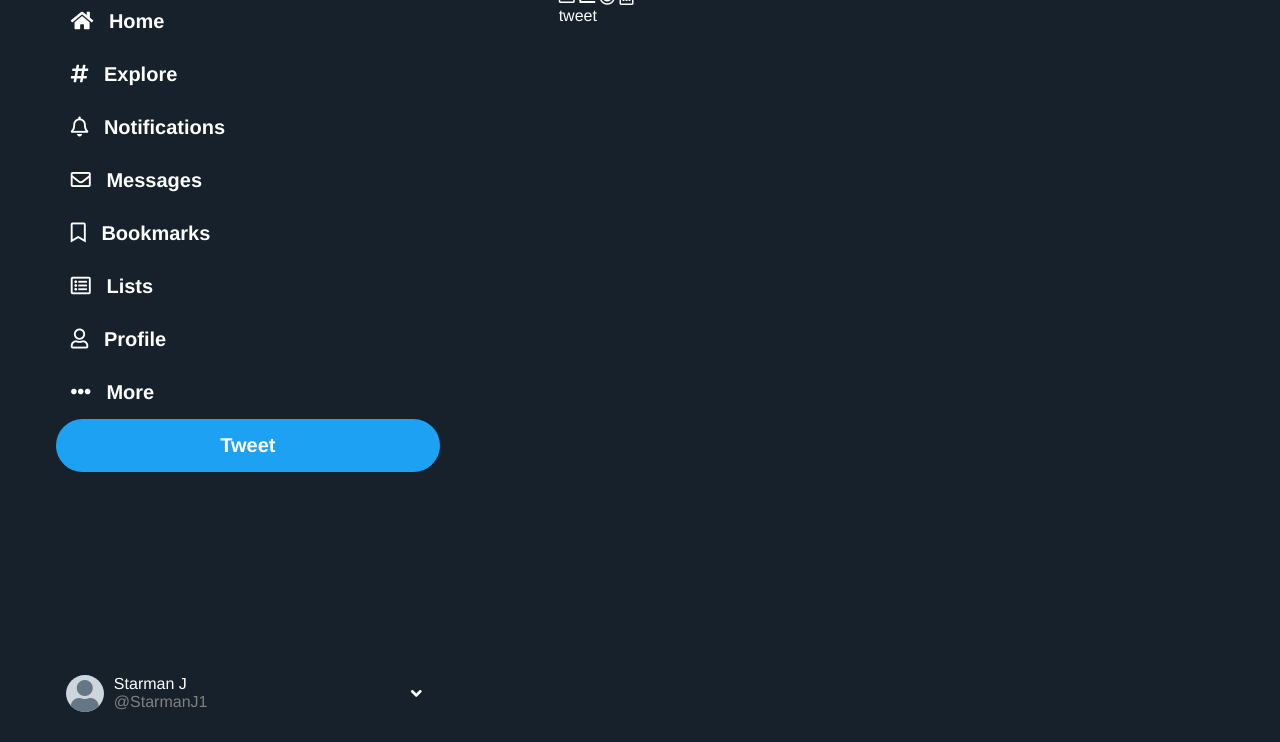
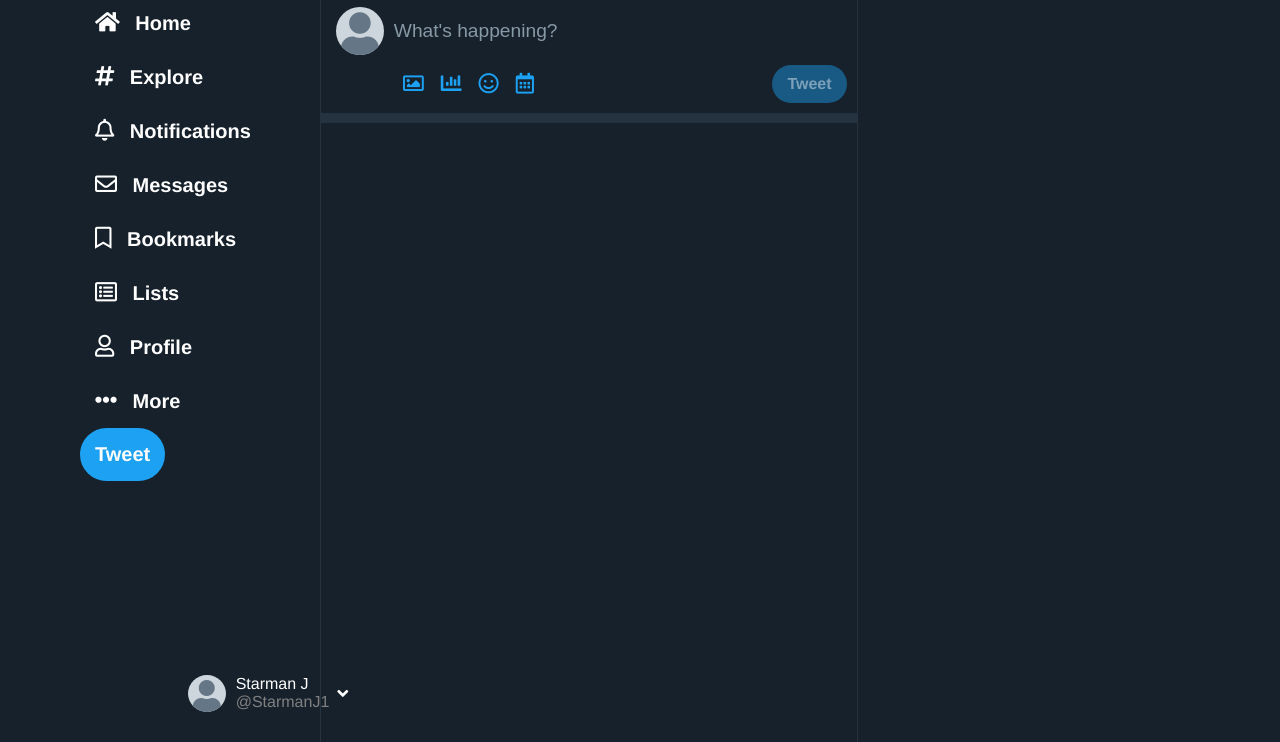
Before and after one commit to dcorso21/Twitter-Clone, a plain HTML site: page index.html in a window 1280 px wide. Shown: the part 58-800 px from the top of the page. Drawn offline with Linux system fonts and the light colour scheme.

Commit message:
latest tweets looking good

```diff
--- a/index.html
+++ b/index.html
@@ -66,12 +66,12 @@
             </div>
             <div class="main-col">
                 <div class="latest-tweets-header">
-                    <h2>Latest Tweets</h2>
+                    <h3>Latest Tweets</h3>
                 </div>
                 <div class="status">
                     <div class="type-in">
                         <i class="fas fa-user"></i>
-                        <input type="text" placeholder="What's Happening?">
+                        <input type="text" placeholder="What's happening?">
                     </div>
                     <div class="lower-btns">
                         <div class="icons">
@@ -80,7 +80,7 @@
                             <i class="far fa-smile"></i>
                             <i class="far fa-calendar-alt"></i>
                         </div>
-                        <div class="send-tweet">tweet</div>
+                        <div class="send-tweet">Tweet</div>
                     </div>
                 </div>
             </div>
--- a/styles/main.css
+++ b/styles/main.css
@@ -5,16 +5,16 @@
 }
 
 body {
-  color: white;
+  color: #fff;
+  background-color: #16212b;
   font-family: Helvetica, Arial, sans-serif;
 }
 
 .layout {
   display: grid;
+  grid-template-columns: 25% 42% 33%;
   height: 100vh;
   width: 100vw;
-  grid-template-columns: 3;
-  background-color: #16212b;
 }
 
 .side-bar {
@@ -26,7 +26,7 @@ body {
   flex-direction: column;
   justify-content: space-between;
   width: 30vw;
-  margin-left: 10%;
+  margin-left: 25%;
 }
 .side-bar ul {
   list-style: none;
@@ -45,13 +45,15 @@ body {
   background-color: #172d3f;
   color: #1da1f2;
 }
+.side-bar ul li i {
+  font-size: 110%;
+}
 .side-bar ul li span {
   margin-left: 10px;
 }
 .side-bar ul .tweet-btn {
   background-color: #1da1f2;
   text-align: center;
-  width: 100%;
 }
 .side-bar ul .tweet-btn:hover {
   background-color: #1da0f2c5;
@@ -63,7 +65,6 @@ body {
   align-items: center;
   cursor: pointer;
   border-radius: 70px;
-  width: 100%;
   margin: 20px auto;
   padding: 10px;
   justify-content: space-between;
@@ -76,13 +77,13 @@ body {
 }
 .side-bar .user-info .info-left .fa-user {
   margin-right: 10px;
+  color: #657787;
   background-color: #cdd6dd;
   padding: 5px;
   padding-bottom: 0px;
+  border-radius: 50%;
   overflow: hidden;
   font-size: 200%;
-  color: #657787;
-  border-radius: 50%;
 }
 .side-bar .user-info .info-left .handle {
   color: grey;
@@ -94,6 +95,65 @@ body {
 
 .main-col {
   grid-column: 2;
+  border-left: 1px solid #253341;
+  border-right: 1px solid #253341;
+}
+.main-col .latest-tweets-header {
+  border-bottom: 1px solid #253341;
+  padding: 15px;
+  font-size: 110%;
+}
+.main-col .status {
+  padding: 10px;
+  padding-left: 15px;
+  border-bottom: 10px solid #253341;
+}
+.main-col .status .type-in {
+  display: flex;
+  padding-bottom: 10px;
+}
+.main-col .status .type-in .fa-user {
+  margin-right: 10px;
+  color: #657787;
+  background-color: #cdd6dd;
+  padding: 5px;
+  padding-bottom: 0px;
+  border-radius: 50%;
+  overflow: hidden;
+  font-size: 270%;
+}
+.main-col .status .type-in input {
+  outline: none;
+  border: none;
+  color: #fff;
+  background-color: #16212b;
+  font-size: 1.2rem;
+}
+.main-col .status .type-in input::placeholder {
+  color: #8899a6;
+}
+.main-col .status .lower-btns {
+  display: flex;
+  justify-content: space-between;
+  align-items: center;
+}
+.main-col .status .lower-btns .icons {
+  font-size: 130%;
+  color: #1da1f2;
+  display: flex;
+  justify-content: center;
+  align-items: center;
+  margin-left: 50px;
+}
+.main-col .status .lower-btns .icons i {
+  margin-left: 17px;
+}
+.main-col .status .lower-btns .send-tweet {
+  background-color: #1da0f273;
+  color: #ffffff6e;
+  padding: 10px 15px;
+  border-radius: 70px;
+  font-weight: bold;
 }
 
 .profiles {
```
